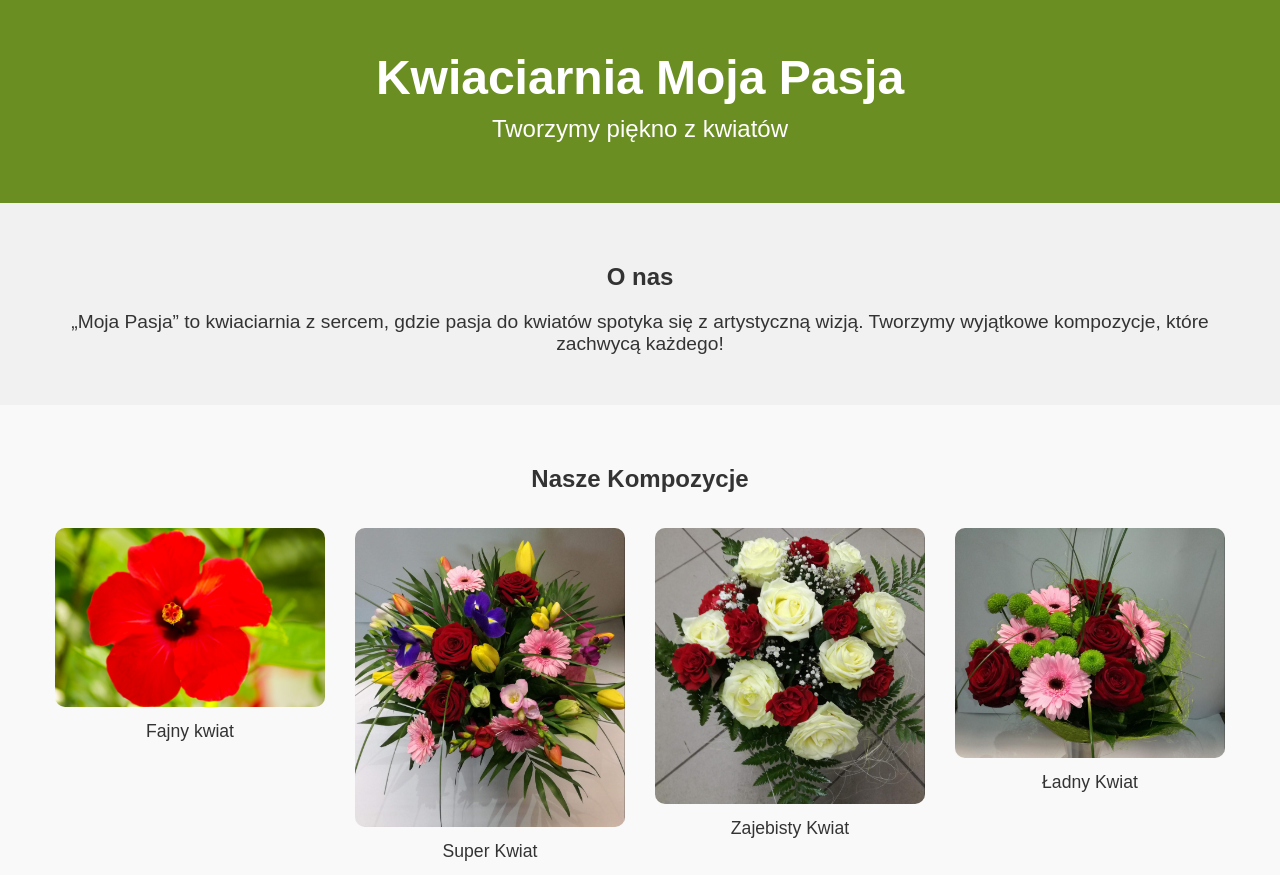
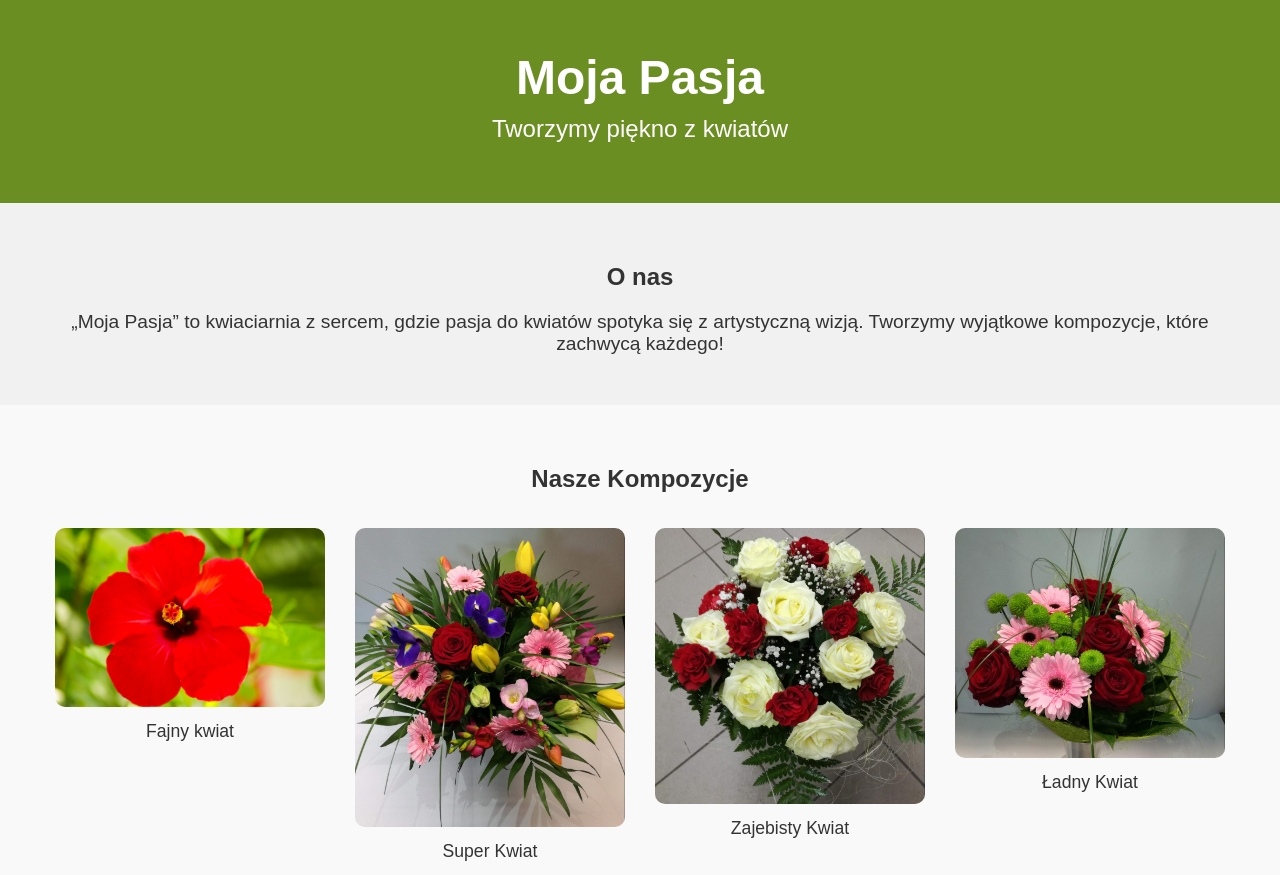
Before and after one commit to kwiaciarniamojapasja/kwiaciarniamojapasja.github.io, a plain HTML site: page index.html in a window 1280 px wide. Shown: the top 875 px of the page. Drawn offline with Linux system fonts and the light colour scheme.

Commit message:
Update index.html

```diff
--- a/index.html
+++ b/index.html
@@ -10,7 +10,7 @@
 
     <!-- Nagłówek strony -->
     <header class="main-header">
-        <h1>Kwiaciarnia Moja Pasja</h1>
+        <h1>Moja Pasja</h1>
         <p>Tworzymy piękno z kwiatów</p>
     </header>
 
```
